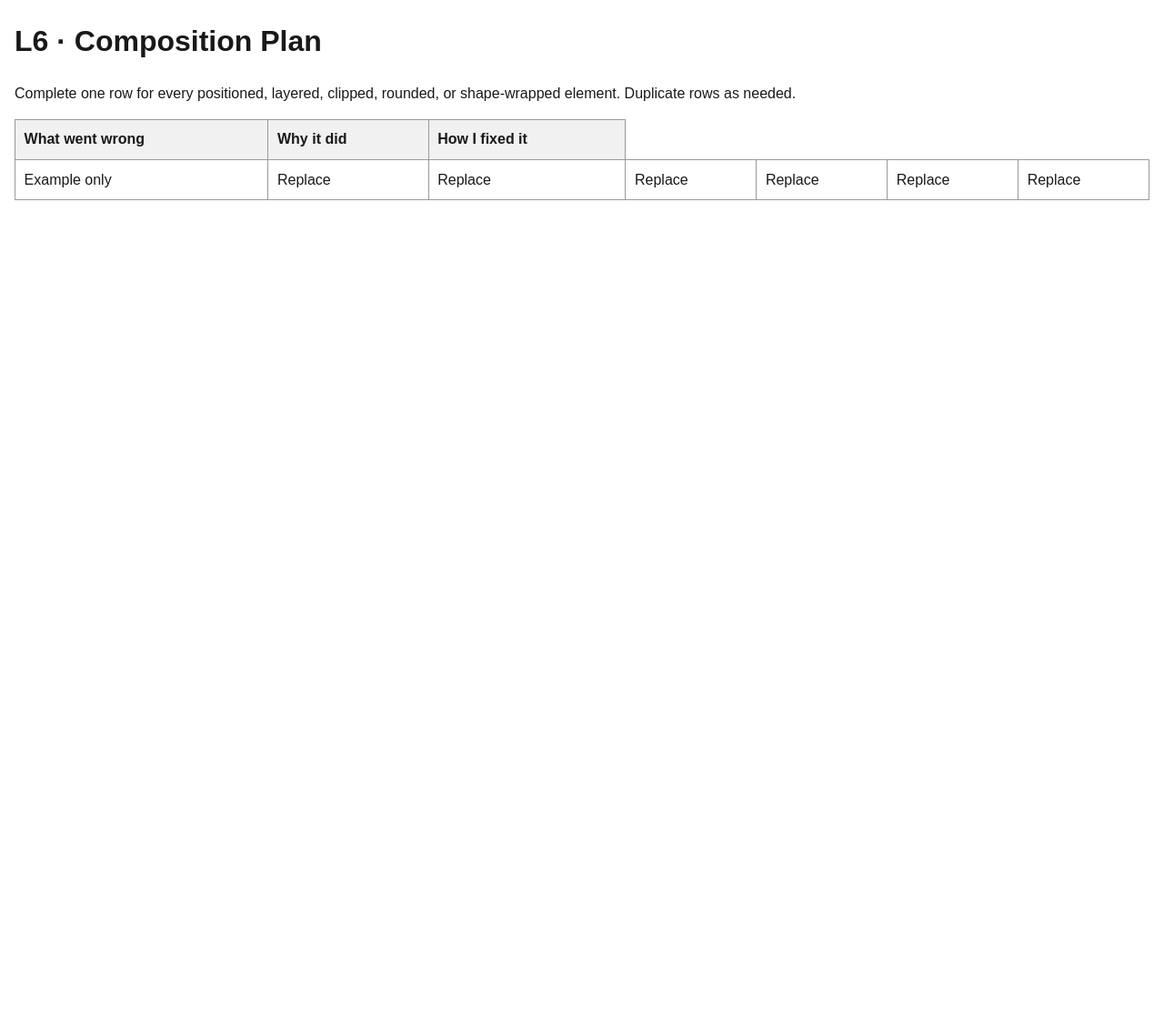
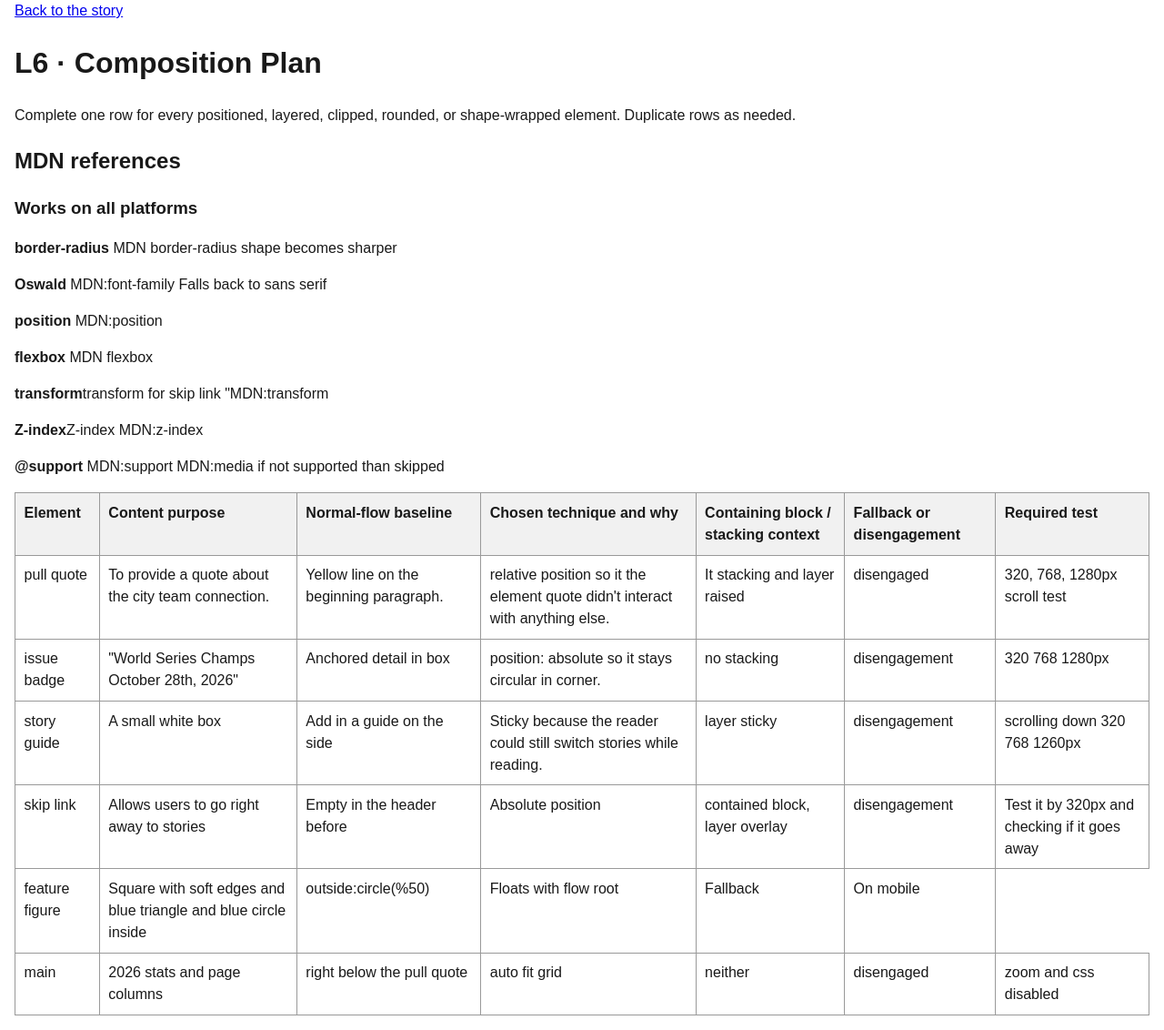
Before and after one commit to Lnavarro122/4-Deliverable, a plain HTML site: page 4: Deliverable Starter/composition-plan.html in a window 1280 px wide. Shown: the part 16-1148 px from the top of the page at 91% size. Before the commit the page ends 800 px from the top, so only its background shows below. Drawn offline with Linux system fonts and the light colour scheme.

Commit message:
Finished composition and fallback

```diff
--- a/4: Deliverable Starter/composition-plan.html
+++ b/4: Deliverable Starter/composition-plan.html
@@ -1,55 +1,121 @@
 <!doctype html>
 <html lang="en">
+
 <head>
     <meta charset="utf-8">
     <meta name="viewport" content="width=device-width,initial-scale=1">
-        <title>Composition Plan</title>
+    <title>Composition Plan, Fallback and Support</title>
     <style>
-            body{
-                font-family:Arial,sans-serif;
-                line-height:1.5;
-                max-width:90rem;
-                margin:auto;
-                padding:1rem;
-                color:#191919;
+        body {
+            font-family: Arial, sans-serif;
+            line-height: 1.5;
+            max-width: 90rem;
+            margin: auto;
+            padding: 1rem;
+            color: #191919;
         }
-            table{
-                width:100%;
-                border-collapse:collapse;
+
+        table {
+            width: 100%;
+            border-collapse: collapse;
         }
-            th,td{
-                padding:.6rem;
-                border:1px solid #999;
-                text-align:left;
-                vertical-align:top;
+
+        th,
+        td {
+            padding: .6rem;
+            border: 1px solid #999;
+            text-align: left;
+            vertical-align: top;
         }
-            th{
-                background:#f1f1f1;
+
+        th {
+            background: #f1f1f1;
         }
     </style>
 </head>
+
 <body>
+    <a class="back" href="index.html"> Back to the story</a>
     <h1>L6 · Composition Plan</h1>
-            <p>Complete one row for every positioned, layered, clipped, rounded, or shape-wrapped element. Duplicate rows as needed.</p>
+    <p>Complete one row for every positioned, layered, clipped, rounded, or shape-wrapped element. Duplicate rows as
+        needed.</p>
     <table>
         <thead>
             <tr>
-                        <th>What went wrong</th>
-                        <th>Why it did</th>
-                        <th>How I fixed it</th>
+                <th>Element</th>
+                <th>Content purpose</th>
+                <th>Normal-flow baseline</th>
+                <th>Chosen technique and why</th>
+                <th>Containing block / stacking context</th>
+                <th>Fallback or disengagement</th>
+                <th>Required test</th>
             </tr>
         </thead>
         <tbody>
             <tr>
-                        <td>Example only</td>
-                        <td>Replace</td>
-                        <td>Replace</td>
-                        <td>Replace</td>
-                        <td>Replace</td>
-                        <td>Replace</td>
-                        <td>Replace</td>
+                <td>pull quote</td>
+                <td>To provide a quote about the city team connection.</td>
+                <td>Yellow line on the beginning paragraph.</td>
+                <td>relative position so it the element quote didn't interact with anything else.</td>
+                <td>It stacking and layer raised</td>
+                <td>disengaged</td>
+                <td>320, 768, 1280px scroll test</td>
             </tr>
+            <tr>
+                <td>issue badge</td>
+                <td>"World Series Champs October 28th, 2026"</td>
+                <td>Anchored detail in box</td>
+                <td>position: absolute so it stays circular in corner.</td>
+                <td>no stacking</td>
+                <td>disengagement</td>
+                <td>320 768 1280px </td>
+            </tr>
+            <tr>
+                <td>story guide</td>
+                <td>A small white box</td>
+                <td>Add in a guide on the side</td>
+                <td>Sticky because the reader could still switch stories while reading.</td>
+                <td>layer sticky</td>
+                <td>disengagement</td>
+                <td>scrolling down 320 768 1260px</td>
+            </tr>
+            <tr>
+                <td>skip link</td>
+                <td>Allows users to go right away to stories</td>
+                <td>Empty in the header before</td>
+                <td>Absolute position</td>
+                <td>contained block, layer overlay</td>
+                <td>disengagement</td>
+                <td>Test it by 320px and checking if it goes away</td>
+            </tr>
+            <tr>
+                <td>feature figure</td>
+                <td>Square with soft edges and blue triangle and blue circle inside</td>
+                <td>outside:circle(%50) </td>
+                <td>Floats with flow root</td>
+                <td>Fallback</td>
+                <td>On mobile</td>
+            </tr>
+            <tr>
+                <td>main</td>
+                <td>2026 stats and page columns</td>
+                <td>right below the pull quote</td>
+                <td>auto fit grid</td>
+                <td>neither</td>
+                <td>disengaged</td>
+                <td>zoom and css disabled</td>
+            </tr>
+            <h2>MDN references</h2><h3>Works on all platforms</h3>
+            <p><strong>border-radius</strong> MDN border-radius shape becomes sharper </p>
+            <p><strong>Oswald</strong>  MDN:font-family  Falls back to sans serif</p>
+            <p><strong>position</strong> MDN:position</p>
+            <p><strong>flexbox</strong> MDN flexbox</p>
+            <p><strong>transform</strong>transform for skip link "MDN:transform</p>
+            <p><strong>Z-index</strong>Z-index  MDN:z-index</p>
+            <p><strong>@support</strong> MDN:support MDN:media if not supported than skipped </p>
+
         </tbody>
     </table>
 </body>
+
 </html>
```
Also changed, not shown: 4: Deliverable Starter/index.html (+3 -8 lines), 4: Deliverable Starter/styles.css (+12 -12 lines), 4: Deliverable Starter/test-record.html (+23 -2 lines), 1 other file. Lines whose indentation alone changed are shown as unchanged.
